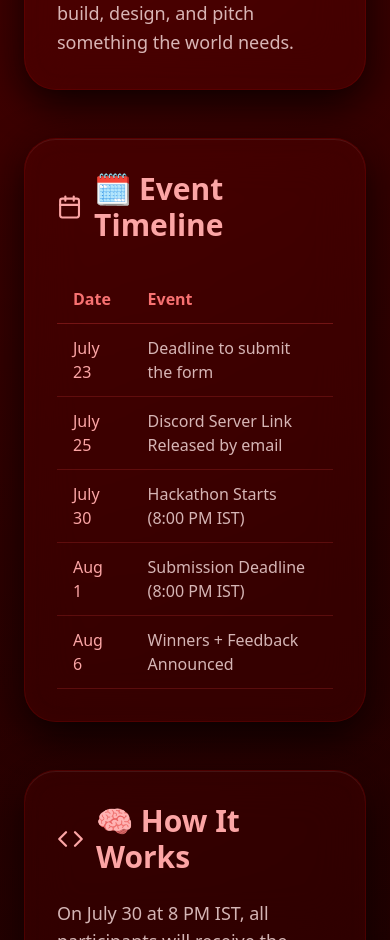
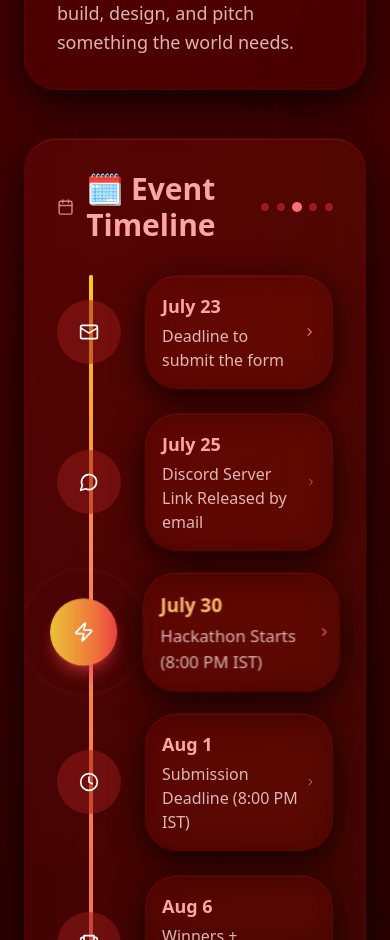
Before and after one commit to partcoder/phaze-flux-ui-design-83, a React (Vite) app: page /codecrush2025 in a window 390 px wide. Shown: the part 1060-2000 px from the top of the page. Built offline with nearby package versions, Linux system fonts and the light colour scheme.

Commit message:
Enhance CodeCrush 2025 page
Improved interactivity, added live elements, animated timeline, and glowing line effects to the CodeCrush 2025 page.
-edited src/pages/CodeCrush2025.tsx
-edited src/index.css

```diff
--- a/src/pages/CodeCrush2025.tsx
+++ b/src/pages/CodeCrush2025.tsx
@@ -1,14 +1,50 @@
 
-import React from 'react';
-import { Calendar, Users, Trophy, Mail, MessageCircle, Code, Zap, Gift, Target, Clock } from 'lucide-react';
+import React, { useState, useEffect } from 'react';
+import { Calendar, Users, Trophy, Mail, MessageCircle, Code, Zap, Gift, Target, Clock, ChevronRight, Sparkles } from 'lucide-react';
 
 const CodeCrush2025 = () => {
+  const [activeTimelineItem, setActiveTimelineItem] = useState(0);
+  const [isVisible, setIsVisible] = useState(false);
+
+  useEffect(() => {
+    setIsVisible(true);
+    const interval = setInterval(() => {
+      setActiveTimelineItem((prev) => (prev + 1) % 5);
+    }, 3000);
+    return () => clearInterval(interval);
+  }, []);
+
   const timelineData = [
-    { date: 'July 23', event: 'Deadline to submit the form' },
-    { date: 'July 25', event: 'Discord Server Link Released by email' },
-    { date: 'July 30', event: 'Hackathon Starts (8:00 PM IST)' },
-    { date: 'Aug 1', event: 'Submission Deadline (8:00 PM IST)' },
-    { date: 'Aug 6', event: 'Winners + Feedback Announced' }
+    {
+      date: 'July 23',
+      event: 'Deadline to submit the form',
+      icon: <Mail className="w-5 h-5" />,
+      color: 'from-red-500 to-orange-500'
+    },
+    {
+      date: 'July 25',
+      event: 'Discord Server Link Released by email',
+      icon: <MessageCircle className="w-5 h-5" />,
+      color: 'from-orange-500 to-yellow-500'
+    },
+    {
+      date: 'July 30',
+      event: 'Hackathon Starts (8:00 PM IST)',
+      icon: <Zap className="w-5 h-5" />,
+      color: 'from-yellow-500 to-red-500'
+    },
+    {
+      date: 'Aug 1',
+      event: 'Submission Deadline (8:00 PM IST)',
+      icon: <Clock className="w-5 h-5" />,
+      color: 'from-red-500 to-pink-500'
+    },
+    {
+      date: 'Aug 6',
+      event: 'Winners + Feedback Announced',
+      icon: <Trophy className="w-5 h-5" />,
+      color: 'from-pink-500 to-red-500'
+    }
   ];
 
   const handleRegister = () => {
@@ -20,215 +56,301 @@ const CodeCrush2025 = () => {
   };
 
   return (
-    <div className="min-h-screen text-white overflow-x-hidden">
-      {/* Tech background */}
+    <div className="min-h-screen text-white overflow-x-hidden relative">
+      {/* Enhanced tech background with more layers */}
       <div className="absolute inset-0 overflow-hidden">
         <div className="absolute -top-40 -right-40 w-96 h-96 bg-red-900/10 rounded-full blur-3xl animate-morph"></div>
         <div className="absolute -bottom-40 -left-40 w-80 h-80 bg-red-800/8 rounded-full blur-3xl animate-morph" style={{ animationDelay: '3s' }}></div>
         <div className="absolute top-1/2 left-1/2 transform -translate-x-1/2 -translate-y-1/2 w-[600px] h-[600px] bg-red-950/5 rounded-full blur-3xl animate-breathe"></div>
+
+        {/* Animated grid overlay */}
+        <div className="absolute inset-0 opacity-20">
+          <div className="absolute inset-0 bg-[linear-gradient(90deg,transparent_24px,rgba(139,0,0,0.3)_25px,rgba(139,0,0,0.3)_26px,transparent_27px,transparent_74px,rgba(139,0,0,0.3)_75px,rgba(139,0,0,0.3)_76px,transparent_77px),linear-gradient(rgba(139,0,0,0.3)_24px,transparent_25px,transparent_26px,rgba(139,0,0,0.3)_27px,rgba(139,0,0,0.3)_74px,transparent_75px,transparent_76px,rgba(139,0,0,0.3)_77px)] bg-[length:100px_100px] animate-pulse"></div>
+        </div>
       </div>
 
       <div className="relative z-10 max-w-6xl mx-auto px-6 py-20">
-        {/* Header */}
-        <div className="text-center mb-16">
-          <h1 className="text-6xl md:text-7xl font-bold bg-gradient-to-r from-red-400 to-red-300 bg-clip-text text-transparent mb-4 tech-border circuit-lines">
+        {/* Enhanced Header with power effects */}
+        <div className={`text-center mb-16 transition-all duration-1000 ${isVisible ? 'opacity-100 translate-y-0' : 'opacity-0 translate-y-10'}`}>
+          <div className="relative inline-block">
+            <h1 className="text-6xl md:text-7xl font-bold bg-gradient-to-r from-red-400 via-orange-400 to-red-300 bg-clip-text text-transparent mb-4 tech-border circuit-lines relative">
               🔥 CodeCrush 2025
+              <div className="absolute -inset-1 bg-gradient-to-r from-red-600 via-orange-600 to-red-600 rounded-lg blur opacity-30 animate-pulse"></div>
             </h1>
-          <h2 className="text-3xl md:text-4xl font-bold text-red-100 mb-6">
+            <div className="absolute top-0 left-0 w-full h-full bg-gradient-to-r from-transparent via-red-400/10 to-transparent animate-shimmer"></div>
+          </div>
+          <h2 className="text-3xl md:text-4xl font-bold text-red-100 mb-6 animate-float">
             Fall in Love with Code
           </h2>
-          <p className="text-xl text-red-100/80 max-w-3xl mx-auto">
+          <p className="text-xl text-red-100/80 max-w-3xl mx-auto animate-fade-in">
             An online global hackathon powered by The QuantumGrid, where creativity meets code.
           </p>
         </div>
 
-        {/* Action Buttons */}
+        {/* Enhanced Action Buttons with power effects */}
         <div className="flex flex-col sm:flex-row gap-6 justify-center mb-20">
           <button
             onClick={handleRegister}
-            className="px-8 py-4 bg-gradient-to-r from-red-600 to-red-500 text-white font-semibold rounded-full hover:scale-105 transition-all duration-300 tech-border circuit-lines flex items-center justify-center gap-3"
+            className="group relative px-8 py-4 bg-gradient-to-r from-red-600 to-red-500 text-white font-semibold rounded-full hover:scale-105 transition-all duration-300 tech-border circuit-lines flex items-center justify-center gap-3 overflow-hidden"
           >
-            <Mail size={20} />
-            📝 Register Now (Google Form)
+            <div className="absolute inset-0 bg-gradient-to-r from-red-400 to-orange-400 opacity-0 group-hover:opacity-100 transition-opacity duration-300"></div>
+            <div className="absolute inset-0 bg-gradient-to-r from-transparent via-white/20 to-transparent -translate-x-full group-hover:translate-x-full transition-transform duration-700"></div>
+            <Mail size={20} className="relative z-10" />
+            <span className="relative z-10">📝 Register Now (Google Form)</span>
           </button>
           <button
             onClick={handleDiscordLink}
-            className="px-8 py-4 glass-morphism-strong text-red-100 font-semibold rounded-full hover:scale-105 transition-all duration-300 tech-border circuit-lines flex items-center justify-center gap-3"
+            className="group relative px-8 py-4 glass-morphism-strong text-red-100 font-semibold rounded-full hover:scale-105 transition-all duration-300 tech-border circuit-lines flex items-center justify-center gap-3 overflow-hidden"
           >
-            <MessageCircle size={20} />
-            🔗 Discord Link → Releases July 25, 2025
+            <div className="absolute inset-0 bg-gradient-to-r from-red-600/20 to-orange-600/20 opacity-0 group-hover:opacity-100 transition-opacity duration-300"></div>
+            <MessageCircle size={20} className="relative z-10" />
+            <span className="relative z-10">🔗 Discord Link → Releases July 25, 2025</span>
           </button>
         </div>
 
-        {/* What is CodeCrush? */}
-        <div className="glass-morphism-strong p-8 rounded-2xl mb-12 tech-border circuit-lines">
-          <h3 className="text-3xl font-bold text-red-300 mb-6 flex items-center gap-3">
-            <Target size={28} />
+        {/* Enhanced What is CodeCrush section */}
+        <div className="glass-morphism-strong p-8 rounded-2xl mb-12 tech-border circuit-lines group hover:shadow-2xl hover:shadow-red-500/20 transition-all duration-500">
+          <div className="absolute inset-0 bg-gradient-to-r from-red-500/5 to-orange-500/5 rounded-2xl opacity-0 group-hover:opacity-100 transition-opacity duration-500"></div>
+          <h3 className="text-3xl font-bold text-red-300 mb-6 flex items-center gap-3 relative z-10">
+            <Target size={28} className="animate-pulse" />
             💭 What is CodeCrush?
+            <Sparkles size={20} className="text-yellow-400 animate-pulse" />
           </h3>
-          <p className="text-red-100/80 text-lg leading-relaxed">
+          <p className="text-red-100/80 text-lg leading-relaxed relative z-10">
             An online 48-hour challenge where you create something impactful around the theme "Innovating Human Experience Through Tech." Solo or with a team, this is your playground to build, design, and pitch something the world needs.
           </p>
         </div>
 
-        {/* Event Timeline */}
-        <div className="glass-morphism-strong p-8 rounded-2xl mb-12 tech-border circuit-lines">
-          <h3 className="text-3xl font-bold text-red-300 mb-8 flex items-center gap-3">
-            <Calendar size={28} />
+        {/* Interactive Animated Timeline */}
+        <div className="glass-morphism-strong p-8 rounded-2xl mb-12 tech-border circuit-lines relative overflow-hidden">
+          <div className="absolute inset-0 bg-gradient-to-r from-red-500/5 to-orange-500/5 rounded-2xl"></div>
+          <h3 className="text-3xl font-bold text-red-300 mb-8 flex items-center gap-3 relative z-10">
+            <Calendar size={28} className="animate-pulse" />
             🗓️ Event Timeline
+            <div className="ml-auto flex gap-2">
+              {timelineData.map((_, index) => (
+                <div
+                  key={index}
+                  className={`w-2 h-2 rounded-full transition-all duration-300 ${
+                    index === activeTimelineItem ? 'bg-red-400 scale-125' : 'bg-red-800'
+                  }`}
+                />
+              ))}
+            </div>
           </h3>
-          <div className="overflow-x-auto">
-            <table className="w-full">
-              <thead>
-                <tr className="border-b border-red-500/30">
-                  <th className="text-left py-3 px-4 text-red-400 font-semibold">Date</th>
-                  <th className="text-left py-3 px-4 text-red-400 font-semibold">Event</th>
-                </tr>
-              </thead>
-              <tbody>
+
+          <div className="relative">
+            {/* Glowing connection line */}
+            <div className="absolute left-8 top-0 w-1 h-full bg-gradient-to-b from-red-500 via-orange-500 to-red-500 rounded-full shadow-lg shadow-red-500/50">
+              <div className="absolute inset-0 bg-gradient-to-b from-red-400 via-orange-400 to-red-400 rounded-full animate-pulse"></div>
+              <div
+                className="absolute w-full bg-gradient-to-b from-yellow-400 via-orange-400 to-red-400 rounded-full transition-all duration-1000 shadow-lg shadow-orange-500/50"
+                style={{
+                  height: `${((activeTimelineItem + 1) / timelineData.length) * 100}%`,
+                  top: 0
+                }}
+              />
+            </div>
+
+            {/* Timeline items */}
+            <div className="space-y-6 relative z-10">
               {timelineData.map((item, index) => (
-                  <tr key={index} className="border-b border-red-500/20">
-                    <td className="py-3 px-4 text-red-300 font-medium">{item.date}</td>
-                    <td className="py-3 px-4 text-red-100/80">{item.event}</td>
-                  </tr>
+                <div
+                  key={index}
+                  className={`flex items-center gap-6 transition-all duration-500 cursor-pointer group ${
+                    index === activeTimelineItem ? 'scale-105' : 'hover:scale-102'
+                  }`}
+                  onClick={() => setActiveTimelineItem(index)}
+                >
+                  {/* Timeline node */}
+                  <div className={`relative w-16 h-16 rounded-full flex items-center justify-center transition-all duration-500 ${
+                    index === activeTimelineItem
+                      ? `bg-gradient-to-r ${item.color} shadow-lg shadow-red-500/50`
+                      : 'bg-red-800/50 group-hover:bg-red-700/50'
+                  }`}>
+                    <div className={`absolute inset-0 rounded-full transition-all duration-500 ${
+                      index === activeTimelineItem
+                        ? 'bg-gradient-to-r from-white/20 to-transparent animate-pulse'
+                        : ''
+                    }`}></div>
+                    <div className="relative z-10 text-white">
+                      {item.icon}
+                    </div>
+                    {index === activeTimelineItem && (
+                      <div className="absolute inset-0 rounded-full border-2 border-white/30 animate-ping"></div>
+                    )}
+                  </div>
+
+                  {/* Timeline content */}
+                  <div className="flex-1 glass-morphism p-4 rounded-xl group-hover:bg-red-900/20 transition-all duration-300">
+                    <div className="flex items-center justify-between">
+                      <div>
+                        <h4 className={`font-bold text-lg transition-colors duration-300 ${
+                          index === activeTimelineItem ? 'text-orange-300' : 'text-red-300'
+                        }`}>
+                          {item.date}
+                        </h4>
+                        <p className="text-red-100/80 mt-1">{item.event}</p>
+                      </div>
+                      <ChevronRight
+                        size={20}
+                        className={`text-red-400 transition-all duration-300 ${
+                          index === activeTimelineItem ? 'translate-x-2 text-orange-400' : 'group-hover:translate-x-1'
+                        }`}
+                      />
+                    </div>
+                  </div>
+                </div>
               ))}
-              </tbody>
-            </table>
+            </div>
           </div>
         </div>
 
-        {/* How It Works */}
-        <div className="glass-morphism-strong p-8 rounded-2xl mb-12 tech-border circuit-lines">
+        {/* Enhanced How It Works with interactive elements */}
+        <div className="glass-morphism-strong p-8 rounded-2xl mb-12 tech-border circuit-lines group hover:shadow-2xl hover:shadow-red-500/20 transition-all duration-500">
           <h3 className="text-3xl font-bold text-red-300 mb-6 flex items-center gap-3">
-            <Code size={28} />
+            <Code size={28} className="animate-pulse" />
             🧠 How It Works
           </h3>
           <div className="space-y-6">
-            <p className="text-red-100/80 text-lg">
+            <div className="p-4 glass-morphism rounded-xl hover:bg-red-900/20 transition-all duration-300 group/item">
+              <p className="text-red-100/80 text-lg flex items-center gap-3">
+                <Zap size={16} className="text-yellow-400 group-hover/item:animate-pulse" />
                 On July 30 at 8 PM IST, all participants will receive the same detailed prompt, based on the core theme.
               </p>
-            <p className="text-red-100/80 text-lg">
-              You'll have exactly 48 hours to:
-            </p>
+            </div>
+            <div className="p-4 glass-morphism rounded-xl hover:bg-red-900/20 transition-all duration-300">
+              <p className="text-red-100/80 text-lg mb-4">You'll have exactly 48 hours to:</p>
               <ul className="space-y-3 ml-6">
-              <li className="text-red-100/80 flex items-start gap-2">
-                <span className="text-red-400 mt-1">•</span>
+                <li className="text-red-100/80 flex items-start gap-2 group/item hover:text-red-200 transition-colors">
+                  <span className="text-red-400 mt-1 group-hover/item:text-orange-400">•</span>
                   Build a solution based on the prompt (brief: ~200 words)
                 </li>
-              <li className="text-red-100/80 flex items-start gap-2">
-                <span className="text-red-400 mt-1">•</span>
+                <li className="text-red-100/80 flex items-start gap-2 group/item hover:text-red-200 transition-colors">
+                  <span className="text-red-400 mt-1 group-hover/item:text-orange-400">•</span>
                   Develop a working prototype
                 </li>
-              <li className="text-red-100/80 flex items-start gap-2">
-                <span className="text-red-400 mt-1">•</span>
+                <li className="text-red-100/80 flex items-start gap-2 group/item hover:text-red-200 transition-colors">
+                  <span className="text-red-400 mt-1 group-hover/item:text-orange-400">•</span>
                   Submit:
                   <ul className="ml-4 mt-2 space-y-1">
-                  <li className="flex items-start gap-2">
-                    <span className="text-red-500 mt-1">◦</span>
+                    <li className="flex items-start gap-2 group/subitem hover:text-red-200 transition-colors">
+                      <span className="text-red-500 mt-1 group-hover/subitem:text-yellow-400">◦</span>
                       Final prototype (hosted or zipped)
                     </li>
-                  <li className="flex items-start gap-2">
-                    <span className="text-red-500 mt-1">◦</span>
+                    <li className="flex items-start gap-2 group/subitem hover:text-red-200 transition-colors">
+                      <span className="text-red-500 mt-1 group-hover/subitem:text-yellow-400">◦</span>
                       (Optional) A short pitch video explaining your project
                     </li>
                   </ul>
                 </li>
               </ul>
-            <p className="text-red-100/80 text-lg font-medium">
+            </div>
+            <div className="p-4 glass-morphism rounded-xl bg-gradient-to-r from-red-900/20 to-orange-900/20 border border-red-500/30">
+              <p className="text-red-100/80 text-lg font-medium flex items-center gap-3">
+                <MessageCircle size={20} className="text-red-400 animate-pulse" />
                 All details will be shared exclusively via Discord.
               </p>
             </div>
           </div>
+        </div>
 
-        {/* Prizes */}
-        <div className="glass-morphism-strong p-8 rounded-2xl mb-12 tech-border circuit-lines">
+        {/* Enhanced Prizes section */}
+        <div className="glass-morphism-strong p-8 rounded-2xl mb-12 tech-border circuit-lines group hover:shadow-2xl hover:shadow-yellow-500/20 transition-all duration-500">
           <h3 className="text-3xl font-bold text-red-300 mb-6 flex items-center gap-3">
-            <Trophy size={28} />
+            <Trophy size={28} className="animate-pulse text-yellow-400" />
             🏆 Prizes
           </h3>
           <div className="space-y-4">
-            <div className="flex items-center gap-3 text-red-100/80">
-              <Gift size={20} className="text-red-400" />
-              🏅 Participation Certificate by The QuantumGrid
+            {[
+              { icon: Gift, text: "🏅 Participation Certificate by The QuantumGrid", color: "text-green-400" },
+              { icon: Trophy, text: "🥇 Winner Certificates for Top 3", color: "text-yellow-400" },
+              { icon: Zap, text: "🧠 Personalized project feedback for Top 3", color: "text-blue-400" }
+            ].map((prize, index) => (
+              <div key={index} className="flex items-center gap-3 text-red-100/80 p-3 glass-morphism rounded-lg hover:bg-red-900/20 transition-all duration-300 group/prize">
+                <prize.icon size={20} className={`${prize.color} group-hover/prize:animate-pulse`} />
+                <span className="group-hover/prize:text-red-200 transition-colors">{prize.text}</span>
               </div>
-            <div className="flex items-center gap-3 text-red-100/80">
-              <Trophy size={20} className="text-red-400" />
-              🥇 Winner Certificates for Top 3
-            </div>
-            <div className="flex items-center gap-3 text-red-100/80">
-              <Zap size={20} className="text-red-400" />
-              🧠 Personalized project feedback for Top 3
-            </div>
+            ))}
           </div>
         </div>
 
-        {/* Registration */}
-        <div className="glass-morphism-strong p-8 rounded-2xl mb-12 tech-border circuit-lines">
-          <h3 className="text-3xl font-bold text-red-300 mb-6 flex items-center gap-3">
-            <Mail size={28} />
+        {/* Enhanced Registration section */}
+        <div className="glass-morphism-strong p-8 rounded-2xl mb-12 tech-border circuit-lines text-center">
+          <h3 className="text-3xl font-bold text-red-300 mb-6 flex items-center justify-center gap-3">
+            <Mail size={28} className="animate-pulse" />
             📥 Registration
           </h3>
           <button
             onClick={handleRegister}
-            className="px-8 py-4 bg-gradient-to-r from-red-600 to-red-500 text-white font-semibold rounded-full hover:scale-105 transition-all duration-300 tech-border circuit-lines flex items-center gap-3"
+            className="group relative px-8 py-4 bg-gradient-to-r from-red-600 to-red-500 text-white font-semibold rounded-full hover:scale-105 transition-all duration-300 tech-border circuit-lines flex items-center gap-3 mx-auto overflow-hidden"
           >
-            <Mail size={20} />
-            📌 Click Here to Register (Google Form)
+            <div className="absolute inset-0 bg-gradient-to-r from-red-400 to-orange-400 opacity-0 group-hover:opacity-100 transition-opacity duration-300"></div>
+            <div className="absolute inset-0 bg-gradient-to-r from-transparent via-white/20 to-transparent -translate-x-full group-hover:translate-x-full transition-transform duration-700"></div>
+            <Mail size={20} className="relative z-10" />
+            <span className="relative z-10">📌 Click Here to Register (Google Form)</span>
           </button>
         </div>
 
-        {/* Discord Access */}
+        {/* Enhanced Discord Access section */}
         <div className="glass-morphism-strong p-8 rounded-2xl mb-12 tech-border circuit-lines">
           <h3 className="text-3xl font-bold text-red-300 mb-6 flex items-center gap-3">
-            <MessageCircle size={28} />
+            <MessageCircle size={28} className="animate-pulse" />
             💬 Discord Access
           </h3>
           <div className="space-y-4">
+            <div className="p-4 glass-morphism rounded-xl bg-gradient-to-r from-blue-900/20 to-purple-900/20 border border-blue-500/30">
               <p className="text-red-100/80 text-lg">
                 The official CodeCrush 2025 Discord Server goes live on July 25, 2025
               </p>
+            </div>
             <p className="text-red-100/80">Link will be:</p>
             <ul className="space-y-2 ml-6">
-              <li className="text-red-100/80 flex items-start gap-2">
-                <span className="text-red-400 mt-1">•</span>
+              <li className="text-red-100/80 flex items-start gap-2 group hover:text-red-200 transition-colors">
+                <span className="text-red-400 mt-1 group-hover:text-orange-400">•</span>
                 Posted on this site
               </li>
-              <li className="text-red-100/80 flex items-start gap-2">
-                <span className="text-red-400 mt-1">•</span>
+              <li className="text-red-100/80 flex items-start gap-2 group hover:text-red-200 transition-colors">
+                <span className="text-red-400 mt-1 group-hover:text-orange-400">•</span>
                 Sent via email to all registered participants
               </li>
             </ul>
           </div>
         </div>
 
-        {/* Allowed Tools */}
+        {/* Enhanced Allowed Tools section */}
         <div className="glass-morphism-strong p-8 rounded-2xl mb-12 tech-border circuit-lines">
           <h3 className="text-3xl font-bold text-red-300 mb-6 flex items-center gap-3">
-            <Code size={28} />
+            <Code size={28} className="animate-pulse" />
             ⚙️ Allowed Tools
           </h3>
           <div className="space-y-4">
-            <div className="flex items-center gap-3 text-red-100/80">
-              <span className="text-red-400">•</span>
-              Any code/no-code platform
+            {[
+              "Any code/no-code platform",
+              "Use of AI APIs, web builders, mobile app frameworks, design tools etc."
+            ].map((tool, index) => (
+              <div key={index} className="flex items-center gap-3 text-red-100/80 p-3 glass-morphism rounded-lg hover:bg-red-900/20 transition-all duration-300 group">
+                <span className="text-red-400 group-hover:text-orange-400">•</span>
+                <span className="group-hover:text-red-200 transition-colors">{tool}</span>
               </div>
-            <div className="flex items-center gap-3 text-red-100/80">
-              <span className="text-red-400">•</span>
-              Use of AI APIs, web builders, mobile app frameworks, design tools etc.
-            </div>
-            <p className="text-red-300 font-semibold text-lg">
+            ))}
+            <div className="p-4 glass-morphism rounded-xl bg-gradient-to-r from-red-900/30 to-orange-900/30 border border-red-500/50 text-center">
+              <p className="text-red-300 font-semibold text-lg animate-pulse">
                 Just make it innovative.
               </p>
             </div>
           </div>
+        </div>
 
-        {/* Back to competitions */}
+        {/* Enhanced Back to competitions */}
         <div className="text-center">
           <a
             href="/#competitions"
-            className="inline-block px-8 py-4 glass-morphism-strong text-red-100 font-semibold rounded-full hover:scale-105 transition-all duration-300 tech-border circuit-lines"
+            className="group inline-flex items-center gap-3 px-8 py-4 glass-morphism-strong text-red-100 font-semibold rounded-full hover:scale-105 transition-all duration-300 tech-border circuit-lines relative overflow-hidden"
           >
-            ← Back to Competitions
+            <div className="absolute inset-0 bg-gradient-to-r from-red-600/20 to-orange-600/20 opacity-0 group-hover:opacity-100 transition-opacity duration-300"></div>
+            <ChevronRight size={20} className="rotate-180 group-hover:-translate-x-2 transition-transform relative z-10" />
+            <span className="relative z-10">Back to Competitions</span>
           </a>
         </div>
       </div>
```
Lines whose indentation alone changed are shown as unchanged.
